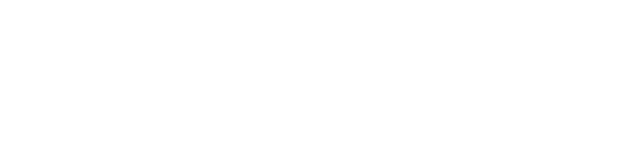
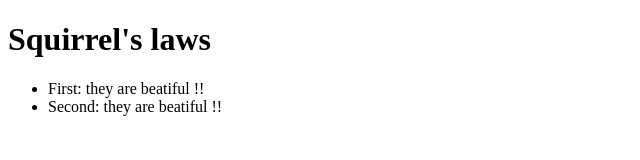
Before and after one commit to rouxxi/my-super-website, a plain HTML site: page index.html in a window 1280 px wide. Shown: the whole page, without its empty margins (0-640 px from the left). Drawn offline with Linux system fonts and the light colour scheme.

Commit message:
change content

```diff
--- a/index.html
+++ b/index.html
@@ -2,9 +2,13 @@
 <html>
   <head>
     <meta charset="UTF-8">
-    <title>title</title>
+    <title>Squirrel's laws</title>
   </head>
   <body>
-
-  </body>
+  <h1>Squirrel's laws</h1>
+  <ul>
+  <li>First: they are beatiful !!</li>
+  <li>Second: they are beatiful !!</li>
+</ul>
+</body>
 </html>
```
